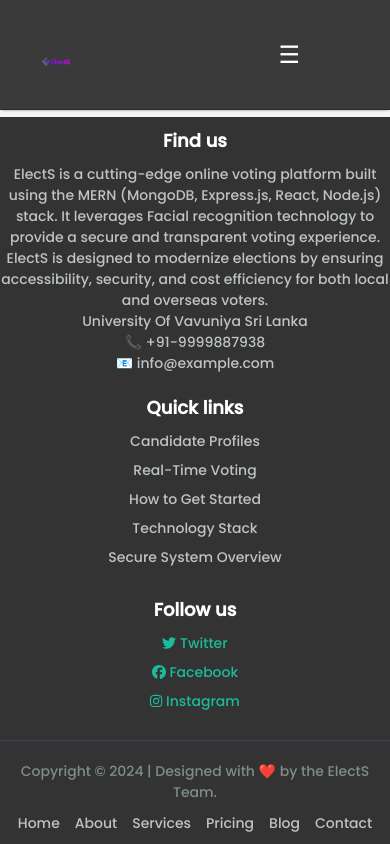
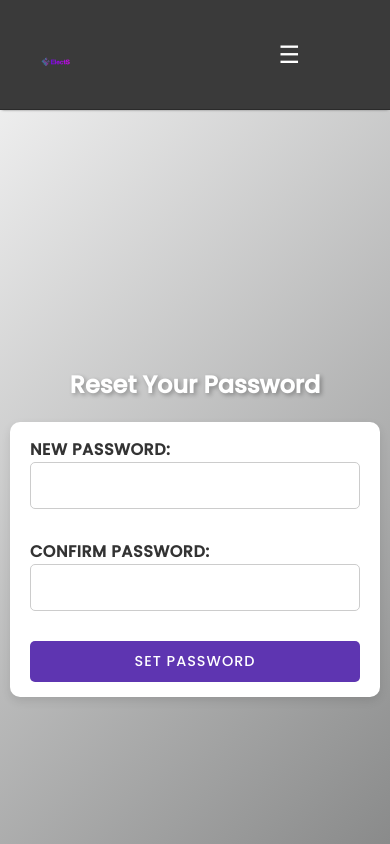
Before and after one commit to LayuruLK/ElectS---Advanced-E-Voting-System, a React (Create React App) app in the folder Frontend/my-app/: page /setpassword in a window 390 px wide. Shown: the top 844 px of the page. Built offline with nearby package versions, Linux system fonts and the light colour scheme.

Commit message:
feat: implement frontend code for allowing user to password reset

```diff
--- a/Frontend/my-app/src/App.js
+++ b/Frontend/my-app/src/App.js
@@ -19,37 +19,46 @@ import ElectionDetails from './Components/ElectionDetails/ElectionDetails';
 import CandidateProfile from "./Components/CandidateProfile/CandidateProfile";
 import EditProject from "./Components/EditProject/EditProject";
 import Projects from "./Components/Projects/Projects";
+import ForgotPassword from './Components/ForgotPassword/ForgotPassword';
+import SetPassword from './Components/SetPassword/SetPassword';
 
 const App = () => {
   return (
     <div className="App">
 
       <BrowserRouter>
-          <Navbar/>
+        <Navbar />
 
-          <Routes>
-            <Route path='/' element={<Home/>}/>
-            <Route path='/login' element={<LoginSignup/>}/>
-            <Route path='/dashboard' element={<Dashboard/>}/>
-            <Route path='/candidates' element={<Candidates/>}/>
-            <Route path='/contact' element={<Contact/>}/>
-            <Route path='/about' element={<About/>}/>
-            <Route path='/elections' element={<Election/>}/>
-            <Route path="/election/:id" element={<ElectionDetails/>}/>
-            <Route path="/complaint-form/:id" element={<ComplaintForm/>}/>
-            <Route path="/edit-users/:id" element={<EditProfileUser/>}/>
-            <Route path="/edit-candidates" element={<EditProfileCandidate/>}/>
-            <Route path="/candidates/personal/:id" element={<EditPersonalCandidate/>}/>
-            <Route path='/candidates/add-projects' element={<AddProjectCandidate/>}/>
-            <Route path="/candidates/edit-projects/:id" element={<Projects/>}/>
-            <Route path="/edit-project/:id" element={<EditProject/>}/>
-            <Route path="/candidate/:id" element={<CandidateProfile/>}/>
-            <Route path='/results' element={<Results/>}/>
-          </Routes>
+        <Routes>
+          <Route path='/' element={<Home />} />
+          <Route path='/login' element={<LoginSignup/>} />
+          <Route path="/forgot-password" element={<ForgotPassword/>} />
+          <Route path="/setpassword" element={<SetPassword/>} />
+          <Route path='/dashboard' element={<Dashboard />} />
+          <Route path='/elections' element={<Election />} />
+          <Route path='/candidates' element={<Candidates />} />
+          <Route path="/edit-candidates" element={<EditProfileCandidate />} />
+          <Route path="/edit-users/:id" element={<EditProfileUser />} />
+          <Route path="/candidates/personal/:id" element={<EditPersonalCandidate />} />
+          <Route path='/candidates/add-projects' element={<AddProjectCandidate />} />
+
+          <Route path="/election/:id" element={<ElectionDetails />} />
+
+
+
+
+          <Route path="/candidate/:id" element={<CandidateProfile />} />
+          <Route path="/candidates/edit-projects/:id" element={<Projects />} />
+          <Route path="/edit-project/:id" element={<EditProject />} />
+          <Route path="/complaint-form/:id" element={<ComplaintForm />} />
+          <Route path='/results' element={<Results />} />
+          <Route path='/about' element={<About />} />
+          <Route path='/contact' element={<Contact />} />
+        </Routes>
 
 
       </BrowserRouter>
-          <Footer/>
+      <Footer />
     </div>
   );
 }
--- /dev/null
+++ b/Frontend/my-app/src/Components/ForgotPassword/ForgotPassword.css
@@ -0,0 +1,108 @@
+/* Main container styling */
+.forgot-password-container {
+    display: flex;
+    justify-content: center;
+    align-items: center;
+    height: 100vh;
+    background: linear-gradient(to bottom right, #f5f1f849, #2574fc15);
+    font-family: 'Arial', sans-serif;
+  }
+
+  /* Form container */
+  .forgot-password-form {
+    background: #aaa8a8;
+    border-radius: 12px;
+    box-shadow: 0 8px 24px rgba(0, 0, 0, 0.2);
+    padding: 40px;
+    width: 100%;
+    max-width: 400px;
+    text-align: center;
+    transition: transform 0.3s ease, box-shadow 0.3s ease;
+  }
+
+  .forgot-password-form:hover {
+    transform: translateY(-5px);
+    box-shadow: 0 12px 32px rgba(0, 0, 0, 0.3);
+  }
+
+  /* Form header */
+  .forgot-password-form h2 {
+    margin-bottom: 20px;
+    font-size: 24px;
+    font-weight: 600;
+    color: #333333;
+  }
+
+  /* Input fields */
+  .forgot-password-input {
+    width: 100%;
+    padding: 12px 15px;
+    margin: 10px 0;
+    border: 1px solid #dddddd;
+    border-radius: 8px;
+    font-size: 16px;
+    color: #333333;
+    background: #f9f9f9;
+    transition: border-color 0.3s ease, box-shadow 0.3s ease;
+  }
+
+  .forgot-password-input:focus {
+    outline: none;
+    border-color: #2575fc;
+    box-shadow: 0 0 6px rgba(37, 117, 252, 0.5);
+  }
+
+  /* Button styling */
+  .forgot-password-button {
+    width: 100%;
+    padding: 12px 15px;
+    background: #6a11cb;
+    color: #ffffff;
+    font-size: 16px;
+    font-weight: 600;
+    border: none;
+    border-radius: 8px;
+    cursor: pointer;
+    transition: background-color 0.3s ease, transform 0.3s ease;
+  }
+
+  .forgot-password-button:hover {
+    background-color: #2575fc;
+    transform: scale(1.05);
+  }
+
+  .forgot-password-button:active {
+    background-color: #184db1;
+  }
+
+  /* Message styling */
+  .forgot-password-message {
+    margin-top: 15px;
+    font-size: 14px;
+    color: #333333;
+    word-wrap: break-word;
+  }
+
+  .forgot-password-message.success {
+    color: #4caf50;
+  }
+
+  .forgot-password-message.error {
+    color: #f44336;
+  }
+
+  /* Responsive design */
+  @media (max-width: 768px) {
+    .forgot-password-form {
+      padding: 20px;
+      width: 90%;
+    }
+
+    .forgot-password-input {
+      font-size: 14px;
+    }
+
+    .forgot-password-button {
+      font-size: 14px;
+    }
+  }
--- /dev/null
+++ b/Frontend/my-app/src/Components/ForgotPassword/ForgotPassword.jsx
@@ -0,0 +1,61 @@
+import React, { useState } from "react";
+import axios from "axios";
+import Swal from "sweetalert2"; // Import SweetAlert
+import "./ForgotPassword.css"; // Import the CSS file
+
+const ForgotPassword = () => {
+  const [email, setEmail] = useState("");
+  const [nicNo, setNicNo] = useState("");
+
+  const handleSubmit = async (e) => {
+    e.preventDefault();
+    try {
+      const response = await axios.post(
+        "http://localhost:5000/api/v1/passwords/forgotpassword",
+        { email, nicNo }
+      );
+      Swal.fire({
+        icon: "success",
+        title: "Success",
+        text: response.data.message,
+        confirmButtonColor: "#6a11cb",
+      });
+    } catch (err) {
+      Swal.fire({
+        icon: "error",
+        title: "Error",
+        text: err.response?.data?.message || "Something went wrong!",
+        confirmButtonColor: "#f44336",
+      });
+    }
+  };
+
+  return (
+    <div className="forgot-password-container">
+      <form className="forgot-password-form" onSubmit={handleSubmit}>
+        <h2>Forgot Password</h2>
+        <input
+          type="text"
+          placeholder="NIC Number"
+          className="forgot-password-input"
+          value={nicNo}
+          onChange={(e) => setNicNo(e.target.value)}
+          required
+        />
+        <input
+          type="email"
+          placeholder="Email"
+          className="forgot-password-input"
+          value={email}
+          onChange={(e) => setEmail(e.target.value)}
+          required
+        />
+        <button className="forgot-password-button" type="submit">
+          Request Password Reset
+        </button>
+      </form>
+    </div>
+  );
+};
+
+export default ForgotPassword;
--- /dev/null
+++ b/Frontend/my-app/src/Components/SetPassword/SetPassword.css
@@ -0,0 +1,100 @@
+.reset-password-container {
+    display: flex;
+    flex-direction: column;
+    align-items: center;
+    justify-content: center;
+    min-height: 100vh;
+    background: linear-gradient(135deg, #7a7d800e 0%, #808181 100%);
+    padding: 20px;
+  }
+
+  .reset-password-title {
+    font-size: 2rem;
+    color: #ffffff;
+    margin-bottom: 20px;
+    text-shadow: 2px 2px 4px rgba(0, 0, 0, 0.3);
+  }
+
+  .reset-password-error {
+    color: #ff4d4d;
+    background: rgba(255, 77, 77, 0.2);
+    padding: 10px;
+    border-radius: 5px;
+    margin-bottom: 15px;
+    width: 100%;
+    max-width: 400px;
+    text-align: center;
+    box-shadow: 0px 2px 4px rgba(255, 77, 77, 0.5);
+  }
+
+  .reset-password-form {
+    background: #ffffff;
+    padding: 20px 30px;
+    border-radius: 10px;
+    box-shadow: 0px 4px 10px rgba(0, 0, 0, 0.1);
+    width: 100%;
+    max-width: 400px;
+  }
+
+  .reset-password-label {
+    font-size: 1rem;
+    color: #333333;
+    display: block;
+    margin-bottom: 10px;
+  }
+
+  .reset-password-input {
+    width: 100%;
+    padding: 10px;
+    font-size: 1rem;
+    border: 1px solid #cccccc;
+    border-radius: 5px;
+    margin-bottom: 20px;
+    transition: border-color 0.3s ease;
+  }
+
+  .reset-password-input:focus {
+    border-color: #4facfe;
+    outline: none;
+    box-shadow: 0px 0px 5px rgba(79, 172, 254, 0.5);
+  }
+
+  .reset-password-button {
+    width: 100%;
+    padding: 12px;
+    font-size: 1rem;
+    color: #ffffff;
+    background: #4facfe;
+    border: none;
+    border-radius: 5px;
+    cursor: pointer;
+    transition: background 0.3s ease, transform 0.2s ease;
+  }
+
+  .reset-password-button:hover {
+    background: #00f2fe;
+    transform: scale(1.05);
+  }
+
+  .reset-password-button:disabled {
+    background: #cccccc;
+    cursor: not-allowed;
+  }
+
+  @media (max-width: 600px) {
+    .reset-password-container {
+      padding: 10px;
+    }
+
+    .reset-password-title {
+      font-size: 1.5rem;
+    }
+
+    .reset-password-form {
+      padding: 15px 20px;
+    }
+
+    .reset-password-button {
+      padding: 10px;
+    }
+  }
--- /dev/null
+++ b/Frontend/my-app/src/Components/SetPassword/SetPassword.jsx
@@ -0,0 +1,85 @@
+import React, { useState } from "react";
+import { useNavigate, useSearchParams } from "react-router-dom";
+import axios from "axios";
+import { toast, ToastContainer } from "react-toastify";
+import "react-toastify/dist/ReactToastify.css";
+import "./SetPassword.css";
+
+const SetPassword = () => {
+  const [password, setPassword] = useState("");
+  const [confirmPassword, setConfirmPassword] = useState("");
+  const [passwordError, setPasswordError] = useState("");
+  const navigate = useNavigate();
+  const [searchParams] = useSearchParams();
+  const token = searchParams.get("token");
+
+  const validatePassword = () => {
+    const regex = /^(?=.*[a-z])(?=.*[A-Z])(?=.*\d)(?=.*[@$!%*?&])[A-Za-z\d@$!%*?&]{8,}$/;
+    if (!regex.test(password)) {
+      setPasswordError(
+        "Password must be at least 8 characters long, include uppercase, lowercase, number, and special character."
+      );
+      return false;
+    }
+    setPasswordError("");
+    return true;
+  };
+
+  const handleSubmit = async (e) => {
+    e.preventDefault();
+
+    if (!validatePassword()) return;
+
+    if (password !== confirmPassword) {
+      toast.error("Passwords do not match.", { position: "top-center" });
+      return;
+    }
+
+    try {
+      const response = await axios.post("http://localhost:5000/api/v1/passwords/reset", {
+        token,
+        password,
+      });
+      toast.success(response.data.message, { position: "top-center" });
+      setTimeout(() => navigate("/login"), 3000);
+    } catch (err) {
+      toast.error(err.response?.data?.message || "Something went wrong.", {
+        position: "top-center",
+      });
+    }
+  };
+
+  return (
+    <div className="reset-password-container">
+      <h1 className="reset-password-title">Reset Your Password</h1>
+      {passwordError && <div className="reset-password-error">{passwordError}</div>}
+      <form className="reset-password-form" onSubmit={handleSubmit}>
+        <label className="reset-password-label">
+          New Password:
+          <input
+            type="password"
+            className="reset-password-input"
+            value={password}
+            onChange={(e) => setPassword(e.target.value)}
+            onBlur={validatePassword}
+          />
+        </label>
+        <label className="reset-password-label">
+          Confirm Password:
+          <input
+            type="password"
+            className="reset-password-input"
+            value={confirmPassword}
+            onChange={(e) => setConfirmPassword(e.target.value)}
+          />
+        </label>
+        <button type="submit" className="reset-password-button" disabled={!!passwordError}>
+          Set Password
+        </button>
+      </form>
+      <ToastContainer />
+    </div>
+  );
+};
+
+export default SetPassword;
--- a/Frontend/my-app/src/Pages/LoginSignup.jsx
+++ b/Frontend/my-app/src/Pages/LoginSignup.jsx
@@ -5,6 +5,7 @@ import { ToastContainer, toast } from 'react-toastify';
 import Webcam from 'react-webcam';
 import 'react-toastify/dist/ReactToastify.css';
 import './CSS/LoginSignup.css';
+import { Link } from 'react-router-dom';
 //import { PoliticalParty } from '../../../../Backend/models/party';
 
 const LoginSignup = () => {
@@ -529,16 +530,23 @@ const LoginSignup = () => {
 
                         </div>
                     </div>
+                    <div className="loginsignup-agree">
+                        <input type="checkbox" required />
+                        <p>By continuing, you agree to our <span>Terms of Service</span> and <span>Privacy Policy</span>.</p>
+                    </div>
                     <button type="submit">Continue</button>
                     {state === "Sign Up" ? (
                         <p className='loginsignup-login'>Already have an account <span onClick={() => { setState("Login") }}>Login here</span></p>
                     ) : (
-                        <p className='loginsignup-login'>Create an account <span onClick={() => { setState("Sign Up") }}>Register here</span></p>
+                        <>
+                            <div className='forgot-password'>
+                                <Link to={'/forgot-password'}>Forgot Password</Link>
+                            </div>
+                            <p className='loginsignup-login'>
+                                Create an account <span onClick={() => { setState("Sign Up") }}>Register here</span>
+                            </p>
+                        </>
                     )}
-                    <div className="loginsignup-agree">
-                        <input type="checkbox" required />
-                        <p>By continuing, you agree to our <span>Terms of Service</span> and <span>Privacy Policy</span>.</p>
-                    </div>
                 </form>
             </div>
         </div>
```
